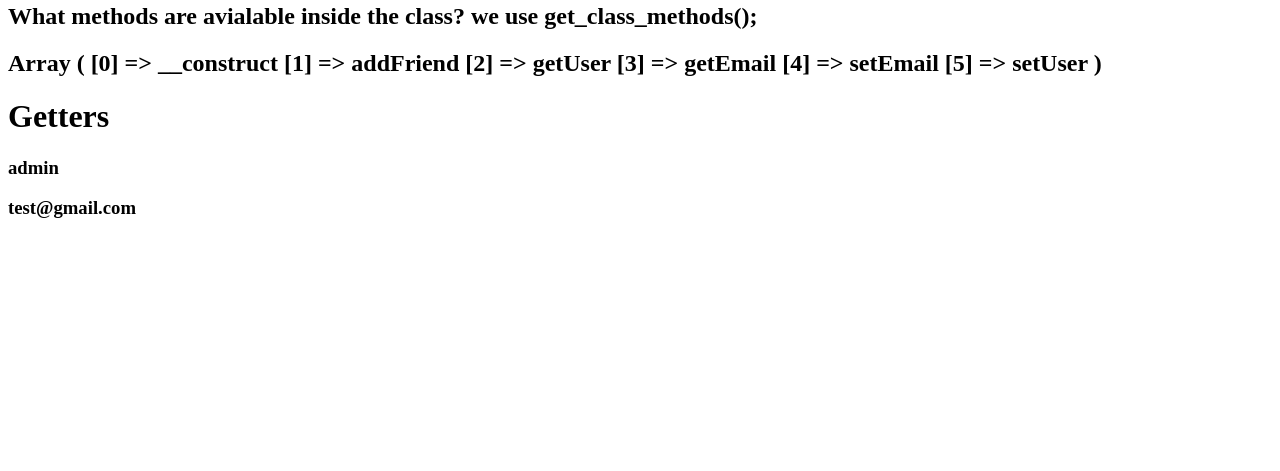
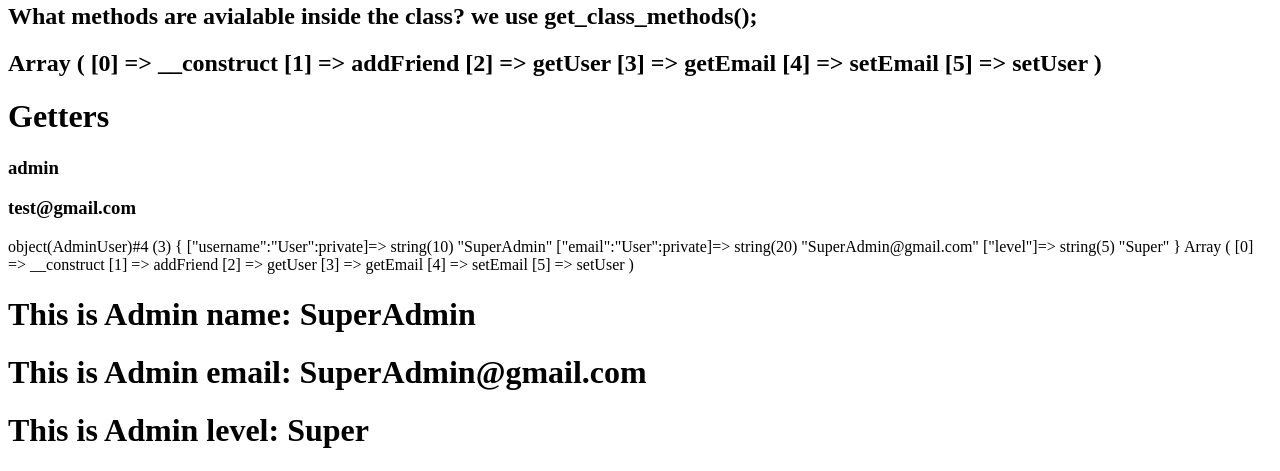
Before and after one commit to sajjadcodes/PHP-Roadmap-For-beginner, a PHP site: page / in a window 1280 px wide. Shown: the part 598-1069 px from the top of the page. Before the commit the page ends 816 px from the top, so only its background shows below. Run offline with PHP 8.4, Linux system fonts and the light colour scheme.

Commit message:
constructor overloading

```diff
--- a/OOP For Beginner/Index.php
+++ b/OOP For Beginner/Index.php
@@ -1,6 +1,7 @@
 <?php
 
     require 'userClass.php';
+    // require 'inheritance.php';
 ?>
 <!DOCTYPE html>
 <html lang="en">
@@ -55,6 +56,21 @@
     <h3><?php echo $obj1->getUser();?></h3>
     <h3><?php echo $obj1->getEmail();?></h3>
 
+    <?php
+
+    $admin = new AdminUser('SuperAdmin', 'SuperAdmin@gmail.com','Super');
+
+    var_dump($admin);
+    ?>
+
+    <?php print_r(get_class_methods('AdminUser'));?>
+
+
+    <h1>This is Admin name: <?php echo $admin->getUser();?></h1>
+    <h1>This is Admin email: <?php echo $admin->getEmail();?></h1>
+    <h1>This is Admin level: <?php echo $admin->level;?></h1>
+
+
 
 </body>
 </html>
--- a/OOP For Beginner/userClass.php
+++ b/OOP For Beginner/userClass.php
@@ -86,3 +86,22 @@ class User {
 
 
 }
+
+
+
+
+class AdminUser  extends User{
+
+
+    public  $level;
+
+    public function __construct($username, $email, $level){
+
+        $this->level = $level;
+        parent::__construct($username,$email);
+
+
+
+    }
+
+}
```
Also changed, not shown: OOP For Beginner/inheritance.php (added, +21 -0 lines).
